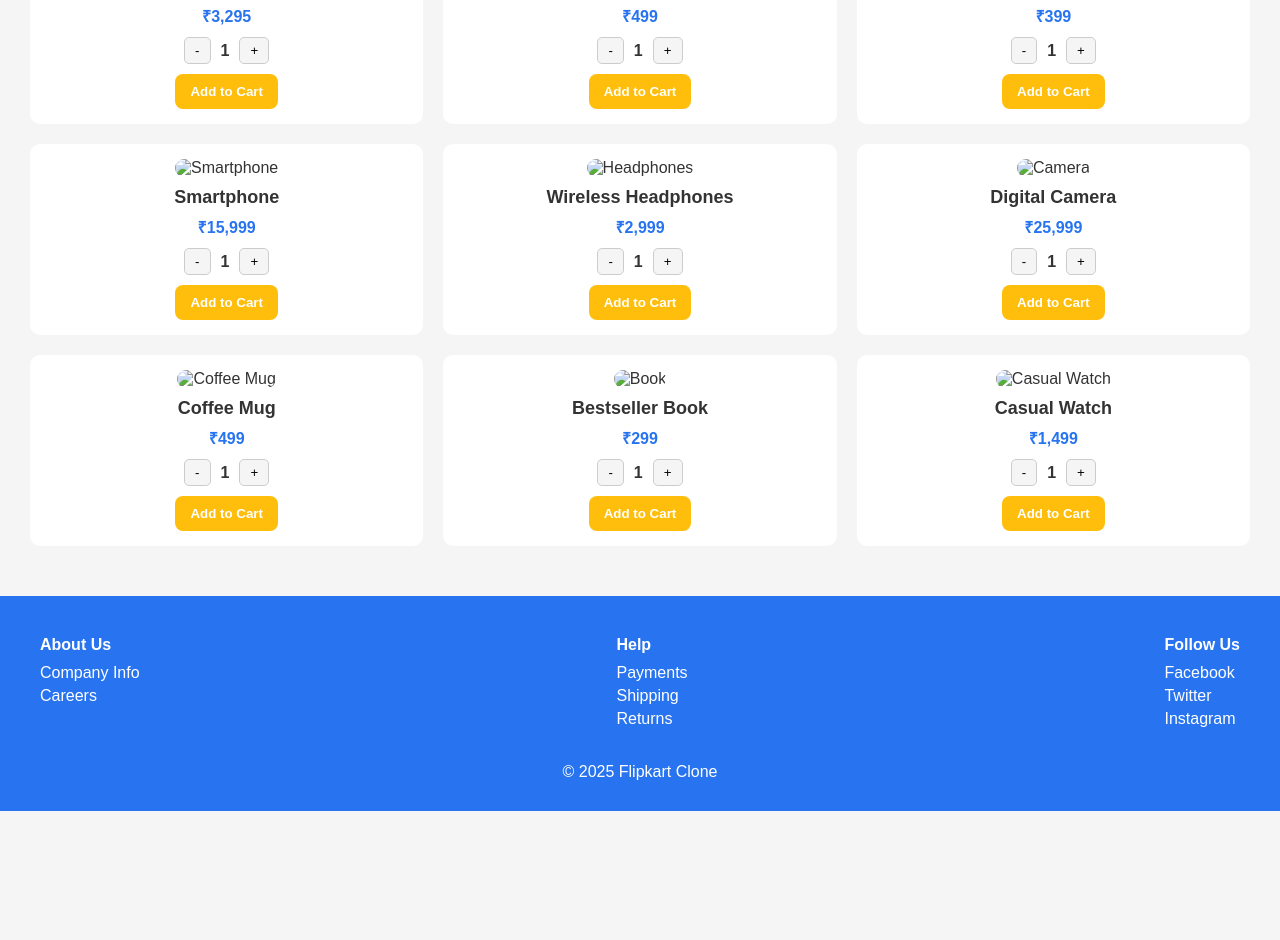
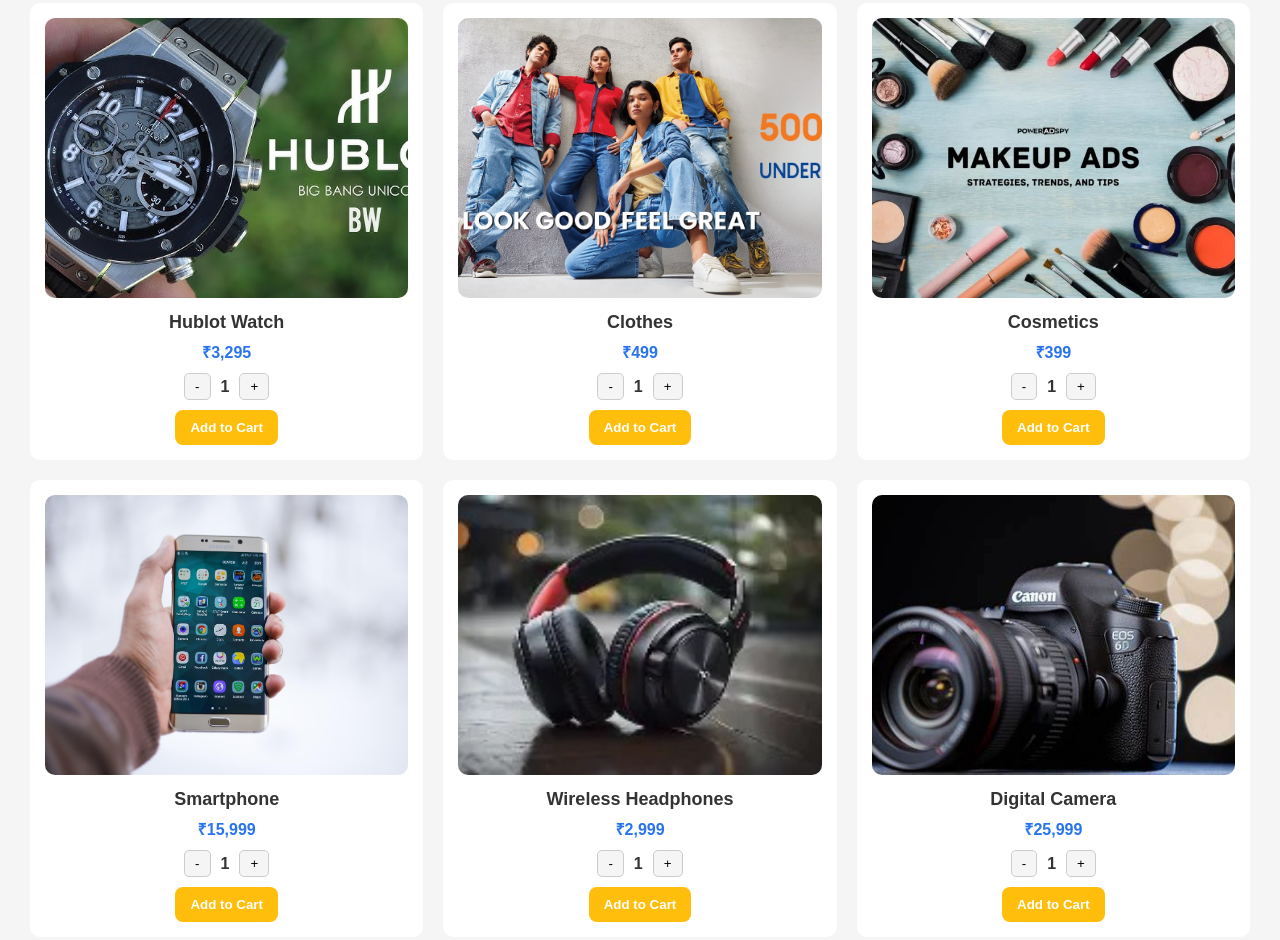
Before and after one commit to bharoliyaparth/Flipkart, a plain HTML site: page index.html in a window 1280 px wide. Shown: the part 994-1934 px from the top of the page. Before the commit the page ends 1805 px from the top, so only its background shows below. Drawn offline with Linux system fonts and the light colour scheme; the site is published under a folder, as on GitHub Pages, so addresses that start at the root find nothing.

Commit message:
Update index.html

```diff
--- a/index.html
+++ b/index.html
@@ -27,7 +27,7 @@
 
     <!-- Hero / Banner -->
     <section class="hero">
-        <img src="/assets/b1.jpg" alt="Hero Image" class="hero-image">
+        <img src="./assets/b1.jpg" alt="Hero Image" class="hero-image">
     </section>
 
     <!-- Product Listing -->
@@ -110,7 +110,7 @@
 
                 <!-- New Products (7-12) -->
                 <div class="product-card">
-                    <img src="/assets/smart-phone.jpg" alt="Smartphone">
+                    <img src="./assets/smart-phone.jpg" alt="Smartphone">
                     <h3>Smartphone</h3>
                     <p>₹15,999</p>
                     <div class="quantity-controls">
@@ -121,7 +121,7 @@
                     <button class="add-to-cart">Add to Cart</button>
                 </div>
                 <div class="product-card">
-                    <img src="/assets/headphone.jpg" alt="Headphones">
+                    <img src="./assets/headphone.jpg" alt="Headphones">
                     <h3>Wireless Headphones</h3>
                     <p>₹2,999</p>
                     <div class="quantity-controls">
@@ -132,7 +132,7 @@
                     <button class="add-to-cart">Add to Cart</button>
                 </div>
                 <div class="product-card">
-                    <img src="/assets/camera.jpg" alt="Camera">
+                    <img src="./assets/camera.jpg" alt="Camera">
                     <h3>Digital Camera</h3>
                     <p>₹25,999</p>
                     <div class="quantity-controls">
@@ -143,7 +143,7 @@
                     <button class="add-to-cart">Add to Cart</button>
                 </div>
                 <div class="product-card">
-                    <img src="/assets/cofee-mug.jpg" alt="Coffee Mug">
+                    <img src="./assets/cofee-mug.jpg" alt="Coffee Mug">
                     <h3>Coffee Mug</h3>
                     <p>₹499</p>
                     <div class="quantity-controls">
@@ -154,7 +154,7 @@
                     <button class="add-to-cart">Add to Cart</button>
                 </div>
                 <div class="product-card">
-                    <img src="/assets/book.jpg" alt="Book">
+                    <img src="./assets/book.jpg" alt="Book">
                     <h3>Bestseller Book</h3>
                     <p>₹299</p>
                     <div class="quantity-controls">
@@ -165,7 +165,7 @@
                     <button class="add-to-cart">Add to Cart</button>
                 </div>
                 <div class="product-card">
-                    <img src="/assets/watch.jpg" alt="Casual Watch">
+                    <img src="./assets/watch.jpg" alt="Casual Watch">
                     <h3>Casual Watch</h3>
                     <p>₹1,499</p>
                     <div class="quantity-controls">
```
